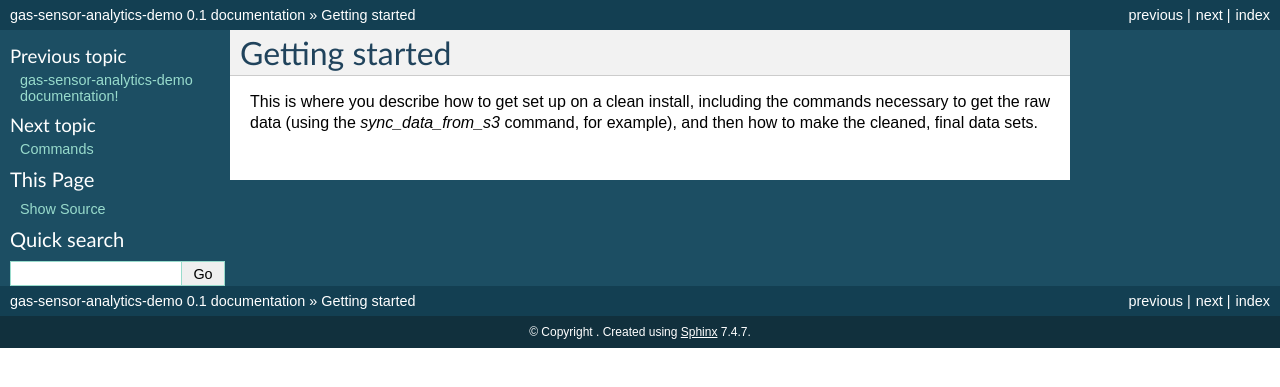
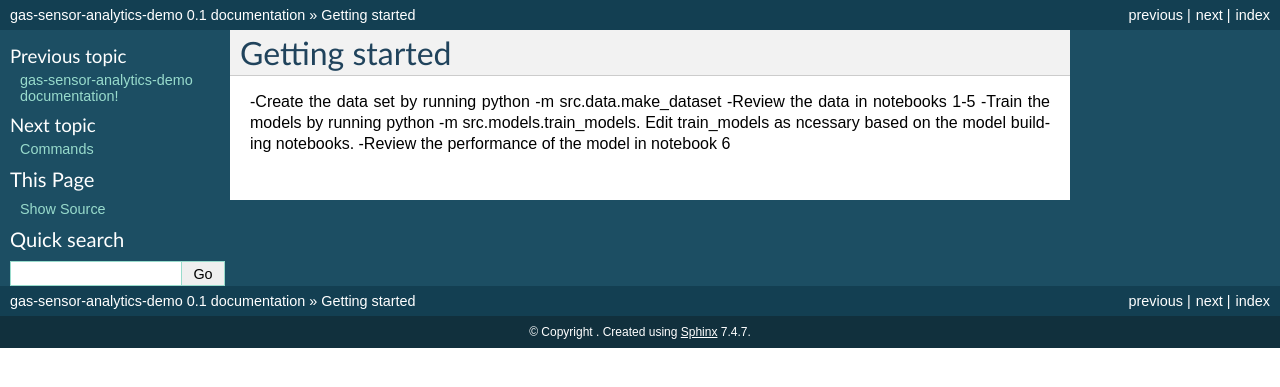
Before and after one commit to mackwn/gas-sensor-analytics-demo, a Sphinx documentation site: the page built from docs/getting-started.rst, in a window 1280 px wide. Shown: the top 387 px of the page. Built offline with Sphinx 7.4.7, drawn with Linux system fonts in a browser that asks for light colours.

```diff
--- a/docs/getting-started.rst
+++ b/docs/getting-started.rst
@@ -1,6 +1,7 @@
 Getting started
 ===============
 
-This is where you describe how to get set up on a clean install, including the
-commands necessary to get the raw data (using the `sync_data_from_s3` command,
-for example), and then how to make the cleaned, final data sets.
+-Create the data set by running python -m src.data.make_dataset
+-Review the data in notebooks 1-5
+-Train the models by running python -m src.models.train_models. Edit train_models as ncessary based on the model building notebooks.
+-Review the performance of the model in notebook 6
```
Also changed, not shown: README.md (+9 -0 lines).
